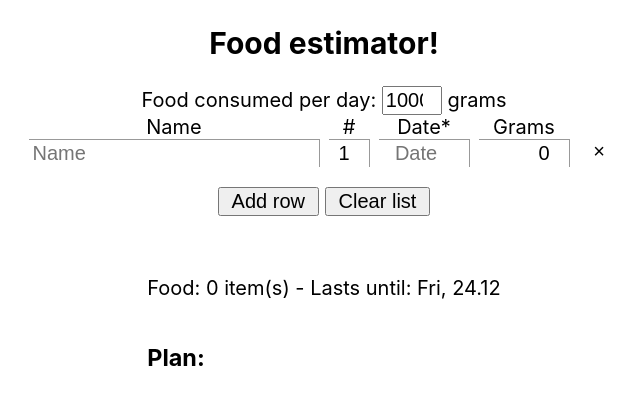
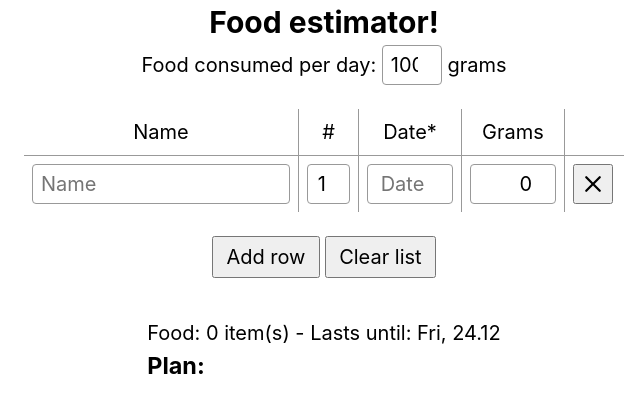
Before and after one commit to rahelest/food-estimate, a Next.js app: page / in a window 1280 px wide. Shown: the top 412 px of the page, without its empty margins (316-960 px from the left). Built offline with nearby package versions, Linux system fonts and the light colour scheme.

Commit message:
feat: update styling

```diff
--- /dev/null
+++ b/components/List.module.css
@@ -0,0 +1,61 @@
+.foodInput {
+  max-width: 600px;
+  margin: 24px auto;
+  overflow: hidden;
+}
+
+.foodRow {
+  display: flex;
+}
+
+.foodRow:not(:first-child) {
+  border-top: 1px solid #999;
+}
+
+.foodCell {
+  padding: 8px;
+}
+
+.foodCell:not(:first-child) {
+  border-left: 1px solid #999;
+}
+
+.foodColumnName {
+  composes: foodCell;
+  flex: 6;
+}
+
+.foodColumnAmount {
+  composes: foodCell;
+  flex: 1;
+}
+
+.foodColumnDate {
+  composes: foodCell;
+  flex: 2;
+}
+
+.foodColumnGrams {
+  composes: foodCell;
+  flex: 2;
+}
+
+.foodColumnRemove {
+  composes: foodCell;
+  flex: 1;
+}
+
+.foodInput input {
+  margin: 0;
+  width: 100%;
+}
+
+.removeButton {
+  display: block;
+  padding: 0;
+}
+
+.removeIcon {
+  width: auto;
+  height: 36px;
+}
--- a/components/List.tsx
+++ b/components/List.tsx
@@ -1,6 +1,7 @@
 import { useEffect } from "react"
 import { useLocalStorage } from "../composables/useLocalStorage"
 import { FoodRow } from "../models"
+import styles from "./List.module.css"
 
 type Props = {
   list: FoodRow[]
@@ -48,22 +49,22 @@ function List({ list, setList, emptyRow }: Props) {
 
   return (
     <div>
-      <div className="food-input">
-        <div className="row">
-          <div className="col-md-6">Name</div>
-          <div className="col-md-1">#</div>
-          <div className="col-md-2">
+      <div className={styles.foodInput}>
+        <div className={styles.foodRow}>
+          <div className={styles.foodColumnName}>Name</div>
+          <div className={styles.foodColumnAmount}>#</div>
+          <div className={styles.foodColumnDate}>
             Date
             <span title="Enter DDMM and see how dive dot appears automatically!">
               *
             </span>
           </div>
-          <div className="col-md-2">Grams</div>
-          <div className="col-md-1" />
+          <div className={styles.foodColumnGrams}>Grams</div>
+          <div className={styles.foodColumnRemove} />
         </div>
         {list.map((el, index) => (
-          <div className="row" key={index}>
-            <div className="col-md-6">
+          <div className={styles.foodRow} key={index}>
+            <div className={styles.foodColumnName}>
               <input
                 type="text"
                 value={el.name}
@@ -71,7 +72,7 @@ function List({ list, setList, emptyRow }: Props) {
                 onChange={(e) => onChangeData("name", e.target.value, index)}
               />
             </div>
-            <div className="col-md-1">
+            <div className={styles.foodColumnAmount}>
               <input
                 style={{ textAlign: "right" }}
                 type="number"
@@ -85,7 +86,7 @@ function List({ list, setList, emptyRow }: Props) {
                 onChange={(e) => onChangeData("amount", e.target.value, index)}
               />
             </div>
-            <div className="col-md-2">
+            <div className={styles.foodColumnDate}>
               <input
                 style={{ textAlign: "center" }}
                 type="number"
@@ -96,7 +97,7 @@ function List({ list, setList, emptyRow }: Props) {
                 onChange={(e) => onChangeDate(e.target.value, index)}
               />
             </div>
-            <div className="col-md-2">
+            <div className={styles.foodColumnGrams}>
               <input
                 style={{ textAlign: "right" }}
                 type="number"
@@ -106,9 +107,21 @@ function List({ list, setList, emptyRow }: Props) {
                 onChange={(e) => onChangeData("grams", e.target.value, index)}
               />
             </div>
-            <div className="col-md-1">
-              <button className="x" onClick={() => removeRow(index)}>
-                ×
+            <div className={styles.foodColumnRemove}>
+              <button
+                className={styles.removeButton}
+                onClick={() => removeRow(index)}
+              >
+                <svg
+                  xmlns="http://www.w3.org/2000/svg"
+                  width="16"
+                  height="16"
+                  fill="currentColor"
+                  className={styles.removeIcon}
+                  viewBox="0 0 16 16"
+                >
+                  <path d="M4.646 4.646a.5.5 0 0 1 .708 0L8 7.293l2.646-2.647a.5.5 0 0 1 .708.708L8.707 8l2.647 2.646a.5.5 0 0 1-.708.708L8 8.707l-2.646 2.647a.5.5 0 0 1-.708-.708L7.293 8 4.646 5.354a.5.5 0 0 1 0-.708z"></path>
+                </svg>
               </button>
             </div>
           </div>
--- a/pages/_app.tsx
+++ b/pages/_app.tsx
@@ -1,3 +1,4 @@
+import "../styles/reset.css"
 import "../styles/globals.css"
 import type { AppProps } from "next/app"
 
--- a/styles/globals.css
+++ b/styles/globals.css
@@ -6,69 +6,37 @@ body {
     Ubuntu, Cantarell, Fira Sans, Droid Sans, Helvetica Neue, sans-serif;
 }
 
-a {
-  color: inherit;
-  text-decoration: none;
-}
-
-* {
-  box-sizing: border-box;
-}
-
 code {
   font-family: source-code-pro, Menlo, Monaco, Consolas, "Courier New",
     monospace;
 }
 
-body,
-input,
-button {
+body {
   font-size: 20px;
 }
 
+input {
+  border: 1px solid #999;
+  border-radius: 4px;
+  padding: 4px 8px;
+}
+
+input[type="number"] {
+  -moz-appearance: textfield;
+}
+
 button {
-  padding: 1px 12px;
+  padding: 4px 12px;
 }
 
 .App {
   text-align: center;
 }
 
-.food-input {
-  max-width: 600px;
-  margin: 0 auto;
-  overflow: hidden;
-
-  padding-left: 15px;
-  padding-right: 15px;
-}
-
-.food-input input {
-  border-left: 0;
-  border-bottom: 0;
-  border-top: 1px solid #999;
-  border-right: 1px solid #999;
-  margin: 0;
-  padding: 2px 4px;
-  width: calc(100% - 9px);
-}
-
-input[type="number"] {
-  -moz-appearance: textfield;
-}
-
 .results {
   overflow: hidden;
   margin: 2em auto 0;
   display: inline-block;
-}
-
-.x {
-  line-height: 24px;
-  padding: 0;
-  width: 100%;
-  border: 0;
-  background-color: transparent;
 }
 
 @media (min-width: 768px) {
@@ -86,85 +54,3 @@ input[type="number"] {
     width: 1170px;
   }
 }
-
-.row {
-  margin-left: -15px;
-  margin-right: -15px;
-}
-
-.col-md-1,
-.col-md-2,
-.col-lg-2,
-.col-md-3,
-.col-lg-3,
-.col-md-4,
-.col-lg-4,
-.col-md-5,
-.col-lg-5,
-.col-md-6,
-.col-lg-6,
-.col-md-7,
-.col-lg-7,
-.col-md-8,
-.col-lg-8,
-.col-md-9,
-.col-lg-9,
-.col-md-10,
-.col-md-11,
-.col-md-12 {
-  position: relative;
-  min-height: 1px;
-  #padding-left: 15px;
-  #padding-right: 15px;
-}
-
-.col-md-1,
-.col-md-2,
-.col-md-3,
-.col-md-4,
-.col-md-5,
-.col-md-6,
-.col-md-7,
-.col-md-8,
-.col-md-9,
-.col-md-10,
-.col-md-11,
-.col-md-12 {
-  float: left;
-}
-.col-md-12 {
-  width: 100%;
-}
-.col-md-11 {
-  width: 91.66666667%;
-}
-.col-md-10 {
-  width: 83.33333333%;
-}
-.col-md-9 {
-  width: 75%;
-}
-.col-md-8 {
-  width: 66.66666667%;
-}
-.col-md-7 {
-  width: 58.33333333%;
-}
-.col-md-6 {
-  width: 50%;
-}
-.col-md-5 {
-  width: 41.66666667%;
-}
-.col-md-4 {
-  width: 33.33333333%;
-}
-.col-md-3 {
-  width: 25%;
-}
-.col-md-2 {
-  width: 16.66666667%;
-}
-.col-md-1 {
-  width: 8.33333333%;
-}
--- /dev/null
+++ b/styles/reset.css
@@ -0,0 +1,73 @@
+/*
+  https://www.joshwcomeau.com/css/custom-css-reset/
+ */
+
+/*
+  1. Use a more-intuitive box-sizing model.
+*/
+*,
+*::before,
+*::after {
+  box-sizing: border-box;
+}
+/*
+  2. Remove default margin
+*/
+* {
+  margin: 0;
+}
+/*
+  3. Allow percentage-based heights in the application
+*/
+html,
+body {
+  height: 100%;
+}
+/*
+  Typographic tweaks!
+  4. Add accessible line-height
+  5. Improve text rendering
+*/
+body {
+  line-height: 1.5;
+  -webkit-font-smoothing: antialiased;
+}
+/*
+  6. Improve media defaults
+*/
+img,
+picture,
+video,
+canvas,
+svg {
+  display: block;
+  max-width: 100%;
+}
+/*
+  7. Remove built-in form typography styles
+*/
+input,
+button,
+textarea,
+select {
+  font: inherit;
+}
+/*
+  8. Avoid text overflows
+*/
+p,
+h1,
+h2,
+h3,
+h4,
+h5,
+h6 {
+  overflow-wrap: break-word;
+}
+/*
+  9. Create a root stacking context
+*/
+#root,
+#__next {
+  isolation: isolate;
+}
```
